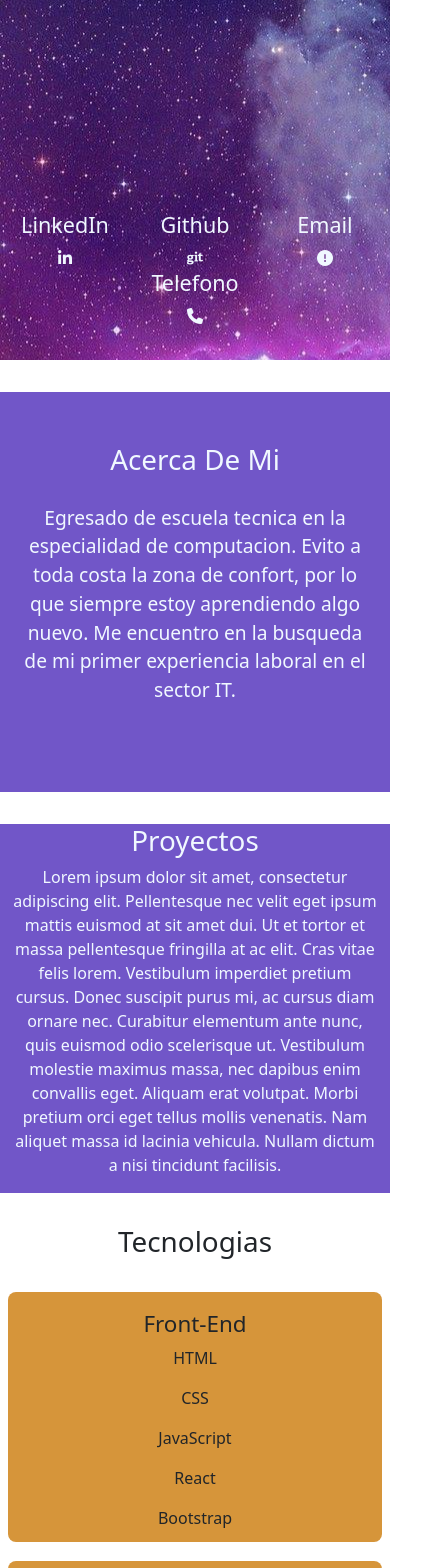
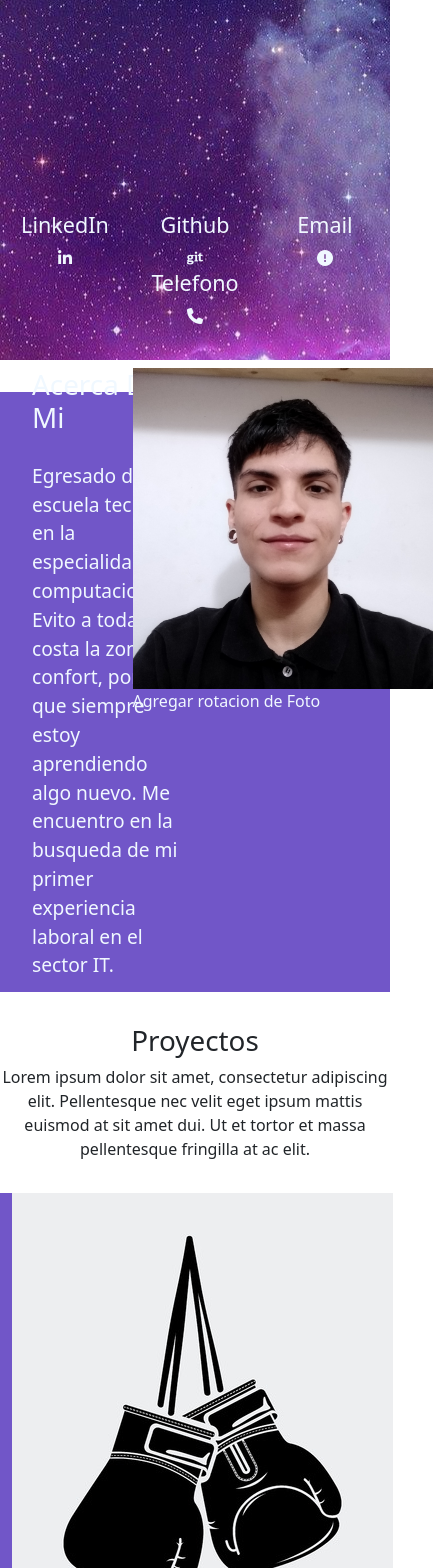
Before and after one commit to nahuelavila4/portfolio-react, a React (Create React App) app: page / in a window 390 px wide. Shown: the part 432-2000 px from the top of the page, 433 px wide, since content can reach past the window. Built offline with nearby package versions, Linux system fonts and the light colour scheme.

Commit message:
tecnologias responsive

```diff
--- a/src/component/Hero.js
+++ b/src/component/Hero.js
@@ -1,5 +1,4 @@
 import React from "react";
-import Foto from "../img/Foto.jpg";
 import "../stylesheet/Hero.css";
 
 export function Hero() {
--- a/src/component/Home.js
+++ b/src/component/Home.js
@@ -1,20 +1,29 @@
 import React from "react";
 import "../stylesheet/Home.css";
+import Foto from "../img/Foto.jpg";
 
 export function Home() {
   return (
-    <div className="container">
-      <section className="sobre-mi">
-        <div className="contenedor row">
-          <h1 className="titulos">Acerca De Mi</h1>
-          <p className="texto">
-            Egresado de escuela tecnica en la especialidad de computacion. Evito
-            a toda costa la zona de confort, por lo que siempre estoy
-            aprendiendo algo nuevo. Me encuentro en la busqueda de mi primer
-            experiencia laboral en el sector IT.
-          </p>
+    <div className="sobre-mi">
+      <div className="data container">
+        <div className="row">
+          <div className="info col-6">
+            <h1 className="titulos">Acerca De Mi</h1>
+            <p className="texto">
+              Egresado de escuela tecnica en la especialidad de computacion.
+              Evito a toda costa la zona de confort, por lo que siempre estoy
+              aprendiendo algo nuevo. Me encuentro en la busqueda de mi primer
+              experiencia laboral en el sector IT.
+            </p>
+          </div>
+          <div className="foto col-6 d-flex justify-content-center">
+            <div>
+              <img src={Foto} alt="Foto de perfil"></img>
+              <p>Agregar rotacion de Foto</p>
+            </div>
+          </div>
         </div>
-      </section>
+      </div>
     </div>
   );
 }
--- a/src/component/Knowledge.js
+++ b/src/component/Knowledge.js
@@ -28,7 +28,7 @@ function Backend() {
 function Tool() {
   return (
     <div className="front">
-      <h4>Herramientas</h4>
+      <h4>Tools</h4>
       <p>Visual Studio Code</p>
       <p>Git</p>
       <p>Trello</p>
--- a/src/component/Project.js
+++ b/src/component/Project.js
@@ -1,23 +1,27 @@
 import React from "react";
 import "../stylesheet/Project.css";
-
+import Boxeo from "../img/boxeo-vector.jpg";
 export function Project() {
   return (
-    <div className="container text-center">
+    <div className="proyectos-recientes d-flex flex-column text-center">
       <section>
-        <div className="row">
-          <h1>Proyectos</h1>
-          <p>
-            Lorem ipsum dolor sit amet, consectetur adipiscing elit.
-            Pellentesque nec velit eget ipsum mattis euismod at sit amet dui. Ut
-            et tortor et massa pellentesque fringilla at ac elit. Cras vitae
-            felis lorem. Vestibulum imperdiet pretium cursus. Donec suscipit
-            purus mi, ac cursus diam ornare nec. Curabitur elementum ante nunc,
-            quis euismod odio scelerisque ut. Vestibulum molestie maximus massa,
-            nec dapibus enim convallis eget. Aliquam erat volutpat. Morbi
-            pretium orci eget tellus mollis venenatis. Nam aliquet massa id
-            lacinia vehicula. Nullam dictum a nisi tincidunt facilisis.{" "}
-          </p>
+        <h1>Proyectos</h1>
+        <p>
+          Lorem ipsum dolor sit amet, consectetur adipiscing elit. Pellentesque
+          nec velit eget ipsum mattis euismod at sit amet dui. Ut et tortor et
+          massa pellentesque fringilla at ac elit.
+        </p>
+        <div className="container ">
+          <div className="row">
+            <div className="col-12 col-md-6 col-lg-4">
+              <div className="proyecto">
+                <img src={Boxeo}></img>
+                <div className="overlay">
+
+                </div>
+              </div>
+            </div>
+          </div>
         </div>
       </section>
     </div>
--- a/src/stylesheet/Home.css
+++ b/src/stylesheet/Home.css
@@ -1,17 +1,13 @@
-.sobre-mi{
-    height: 400px;
+.data{
+    height: 600px;
+    padding: 1em 2em;
     display: flex;
-    justify-content: center;
     align-items: center;
 }
-
-.sobre-mi .contenedor{
-    max-width: 600px;
-    padding: 1em;
-    text-align: center;
-}
-
-.contenedor .texto{
+.info .texto{
     font-size: 1.2rem;
     padding: 1em 0;
 }
+.foto img{
+    width: 300px;
+}
--- a/src/stylesheet/Knowledge.css
+++ b/src/stylesheet/Knowledge.css
@@ -3,7 +3,7 @@
     margin: 1.5em 0;
     display: flex;
     flex-direction: column;
-    justify-content: center;
+    justify-content: space-evenly;
     align-items: center;
 }
 .tecs .datos{
@@ -11,11 +11,17 @@
 }
 
 .front{
-    height: 250px;
+    height: 270px;
     background: #d6953a;
-    padding: 1.2em;
-    margin: .6em .5em;
+    padding: 1.2em 2em;
+    margin: 0 1em;
     border-radius: .5em;
+    text-align: center;
+    transition: all 0.3s ease-in;
+}
+.front:hover{
+    color: aliceblue;
+    background: #1b1b32;
 }
 .front h4{
     font-size: 1.4rem;
@@ -23,3 +29,15 @@
 .front p{
     font-size: 1rem;
 }
+
+@media (max-width: 766px) {
+    .front p{
+        /* display: inline-block; */
+        padding: 0;
+    }
+    .front{
+        min-width: 300px;
+        margin: .6em 1.5em;
+        padding: .7em 1em;
+    }
+}
```
Lines whose indentation alone changed are shown as unchanged.
